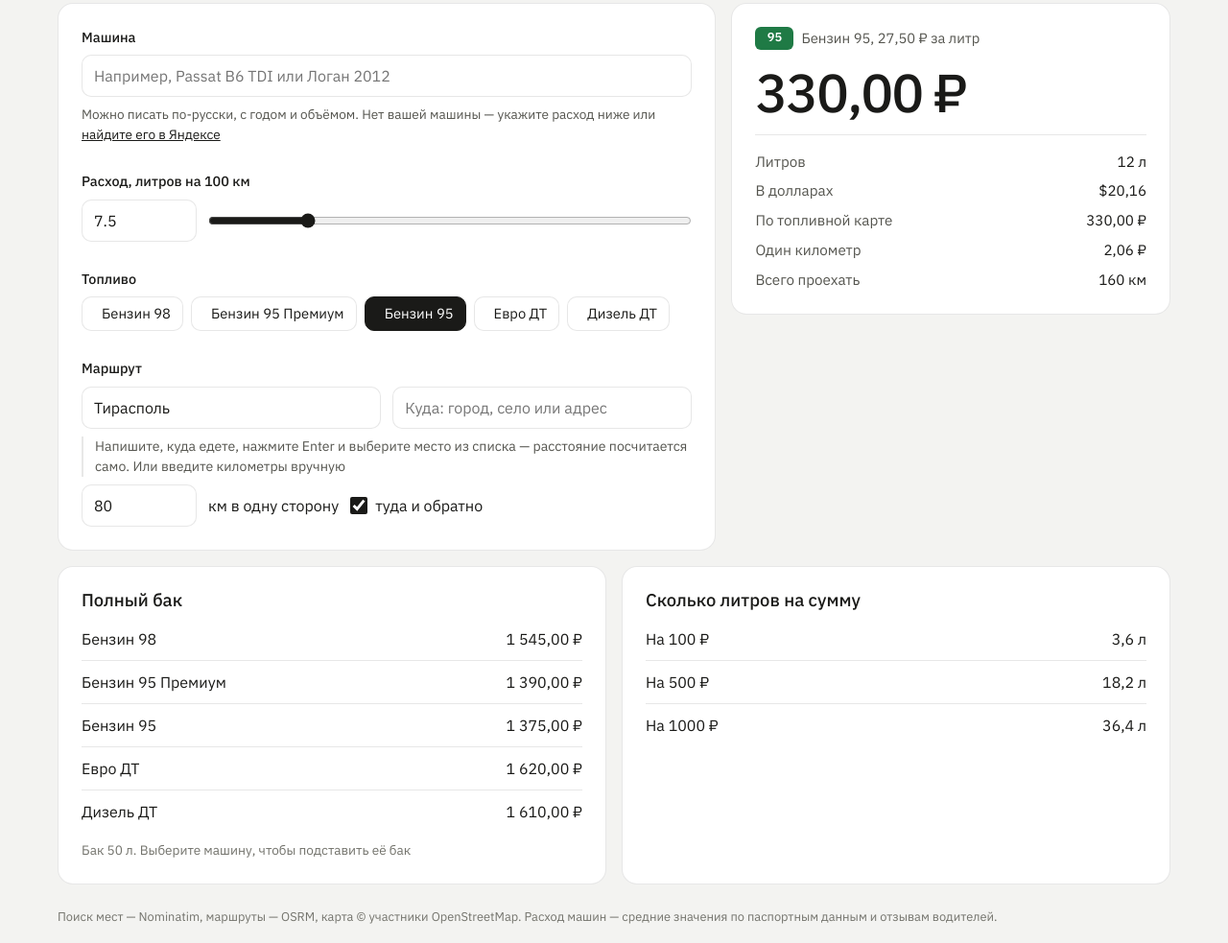
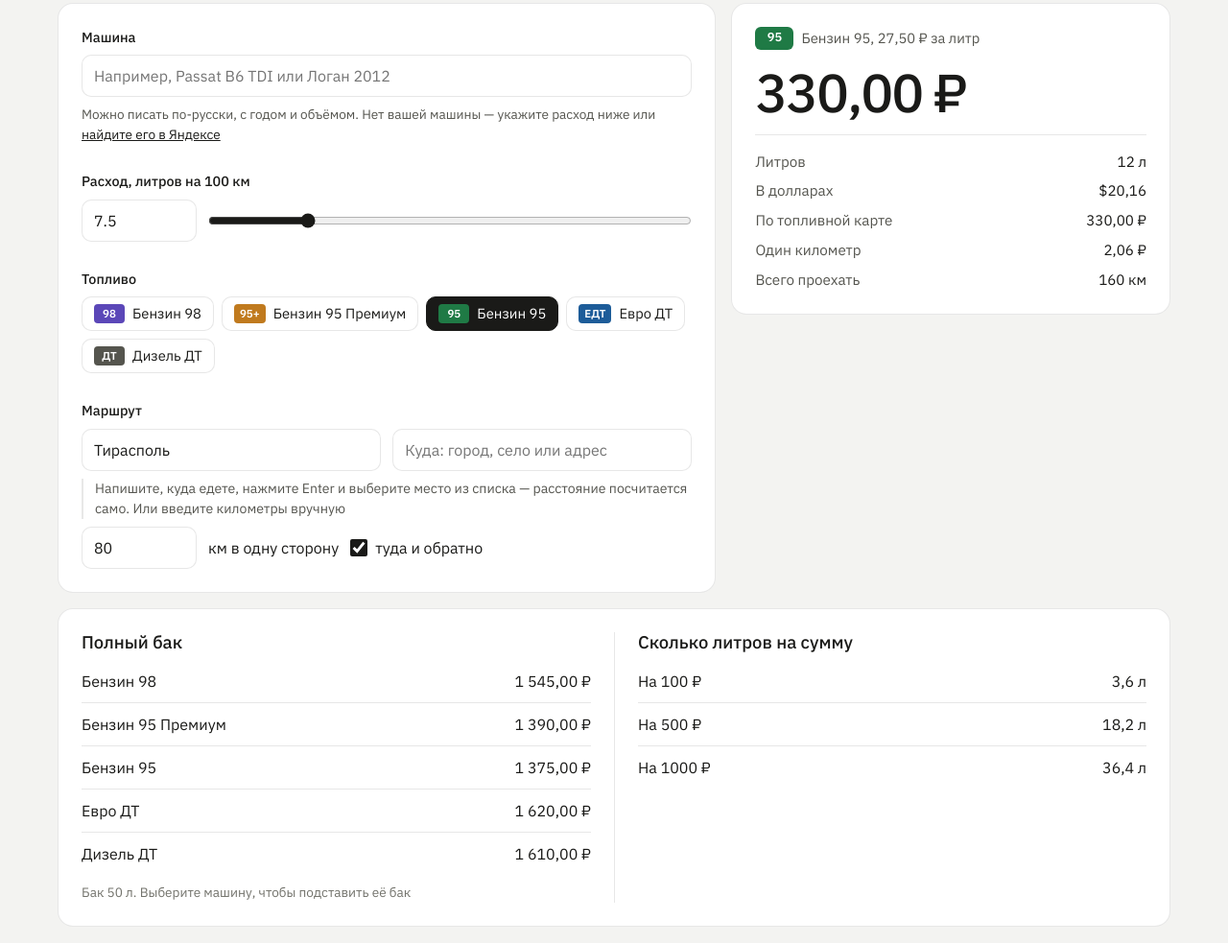
Before and after one commit to stasgrumeza201-ctrl/fuelpmr, a plain HTML site: page trip.html in a window 1280 px wide. Shown: the part 237-1220 px from the top of the page at 96% size. Drawn offline with Linux system fonts and the light colour scheme.

Commit message:
style: trip page grade tags and one reference box
Co-Authored-By: Claude Opus 5.5 <noreply@anthropic.com>

```diff
--- a/trip.html
+++ b/trip.html
@@ -40,7 +40,10 @@ input[type=range]{flex:1;min-width:160px;accent-color:var(--ink)}
 .result .total{font-weight:500;font-size:clamp(2.5rem,5vw,3.5rem);letter-spacing:-.03em;line-height:1}
 .result dl{display:grid;grid-template-columns:auto 1fr;gap:8px 16px;font-size:.95rem;border-top:1px solid var(--line);padding-top:16px}
 .result dt{color:var(--ink-2)}.result dd{text-align:right}
-.extra{display:grid;grid-template-columns:repeat(2,minmax(0,1fr));gap:16px;margin-top:16px}
+/* полный бак и литры на сумму — одна справка с разделителем, а не две одинаковые карточки */
+.extra{display:grid;grid-template-columns:repeat(2,minmax(0,1fr));margin-top:16px}
+.extra>div:first-child{padding-right:24px}
+.extra>div+div{padding-left:24px;border-left:1px solid var(--line)}
 .extra h2{font-size:1.15rem;margin-bottom:8px}
 .mini{width:100%;border-collapse:collapse}
 .mini td{padding:10px 0;border-bottom:1px solid var(--line)}
@@ -48,7 +51,8 @@ input[type=range]{flex:1;min-width:160px;accent-color:var(--ink)}
 .mini tr:last-child td{border-bottom:0}
 .note{font-size:.85rem;color:var(--ink-3);margin-top:8px}
 .credit{font-size:.8rem;color:var(--ink-3);margin-top:24px}
-@media (max-width:820px){.grid2,.extra,.pair{grid-template-columns:minmax(0,1fr)}.result{position:static}}
+@media (max-width:820px){.grid2,.extra,.pair{grid-template-columns:minmax(0,1fr)}.result{position:static}
+  .extra>div:first-child{padding-right:0;padding-bottom:20px}.extra>div+div{padding-left:0;padding-top:20px;border-left:0;border-top:1px solid var(--line)}}
 </style>
 </head>
 <body>
@@ -84,14 +88,14 @@ input[type=range]{flex:1;min-width:160px;accent-color:var(--ink)}
       <dl class="num"><dt>Литров</dt><dd id="rL"></dd><dt>В долларах</dt><dd id="rUsd"></dd><dt>По топливной карте</dt><dd id="rCard"></dd><dt>Один километр</dt><dd id="rKm"></dd><dt>Всего проехать</dt><dd id="rDist"></dd></dl>
     </aside>
   </div>
-  <div class="extra">
-    <section class="box"><h2>Полный бак</h2><table class="mini num"><tbody id="tank"></tbody></table><p class="note" id="tankNote"></p></section>
-    <section class="box"><h2>Сколько литров на сумму</h2><table class="mini num"><tbody id="sums"></tbody></table></section>
-  </div>
+  <section class="box extra">
+    <div><h2>Полный бак</h2><table class="mini num"><tbody id="tank"></tbody></table><p class="note" id="tankNote"></p></div>
+    <div><h2>Сколько литров на сумму</h2><table class="mini num"><tbody id="sums"></tbody></table></div>
+  </section>
   <p class="credit">Поиск мест — Nominatim, маршруты — OSRM, карта © участники OpenStreetMap. Расход машин — средние значения по паспортным данным и отзывам водителей.</p>
 </div></main>
 <script type="module">
-import { chrome, watchData, FUEL_META, rub, esc, param } from './assets/app.js';
+import { chrome, watchData, rub, esc, param, tag } from './assets/app.js';
 import { findCars } from './assets/cars.js';
 chrome();
 const $ = s => document.querySelector(s);
@@ -219,7 +223,7 @@ function calc() {
   if (!api) return;
   const dist = Math.min(Math.max(+$('#km').value || 0, 0), 5000) * ($('#both').checked ? 2 : 1), cons = +$('#cons').value;
   const L = dist * cons / 100, p = api.price(fuel), usd = api.usd(fuel), card = api.latest.cards?.[0]?.rub?.[fuel];
-  $('#rFuel').innerHTML = `<span class="tag" style="background:${FUEL_META[fuel].color}">${FUEL_META[fuel].code}</span>${esc(api.fuel(fuel).name)}, ${rub(p)} ₽ за литр`;
+  $('#rFuel').innerHTML = `${tag(fuel)}${esc(api.fuel(fuel).name)}, ${rub(p)} ₽ за литр`;
   $('#rTotal').textContent = rub(L * p) + ' ₽';
   $('#rL').textContent = L.toLocaleString('ru-RU', { maximumFractionDigits: 1 }) + ' л';
   $('#rUsd').textContent = usd ? '$' + rub(L * usd) : '—';
@@ -237,7 +241,7 @@ watchData(next => {
   api = next;
   if (!built) {
     if (api.fuel(param('fuel'))) fuel = param('fuel');
-    $('#fuel').innerHTML = api.fuels.map(f => `<button class="chip" type="button" data-f="${f.id}" aria-pressed="${f.id === fuel}"><span class="sw" style="background:${FUEL_META[f.id].color}"></span>${esc(f.name)}</button>`).join('');
+    $('#fuel').innerHTML = api.fuels.map(f => `<button class="chip" type="button" data-f="${f.id}" aria-pressed="${f.id === fuel}">${tag(f.id)}${esc(f.name)}</button>`).join('');
     document.querySelectorAll('[data-f]').forEach(b => b.addEventListener('click', () => setFuel(b.dataset.f)));
     built = true;
   }
```
